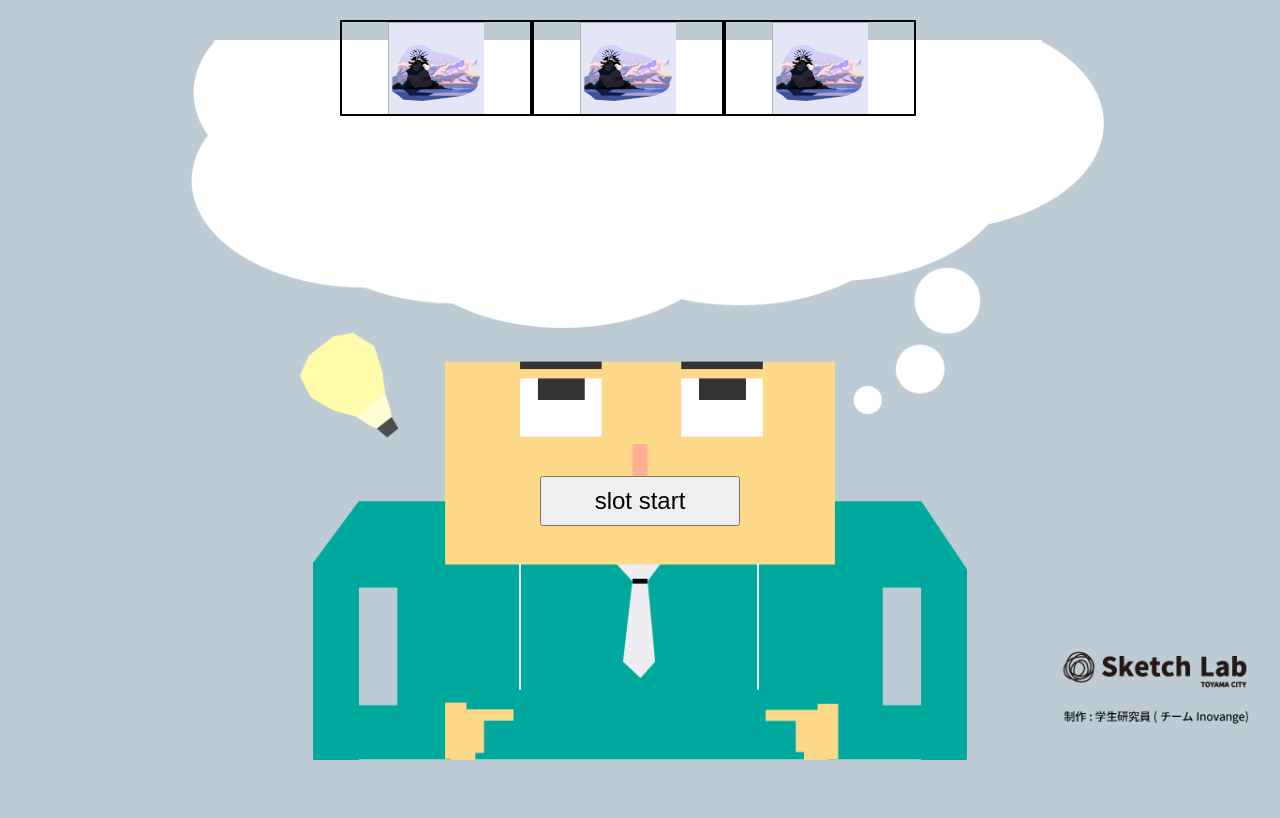
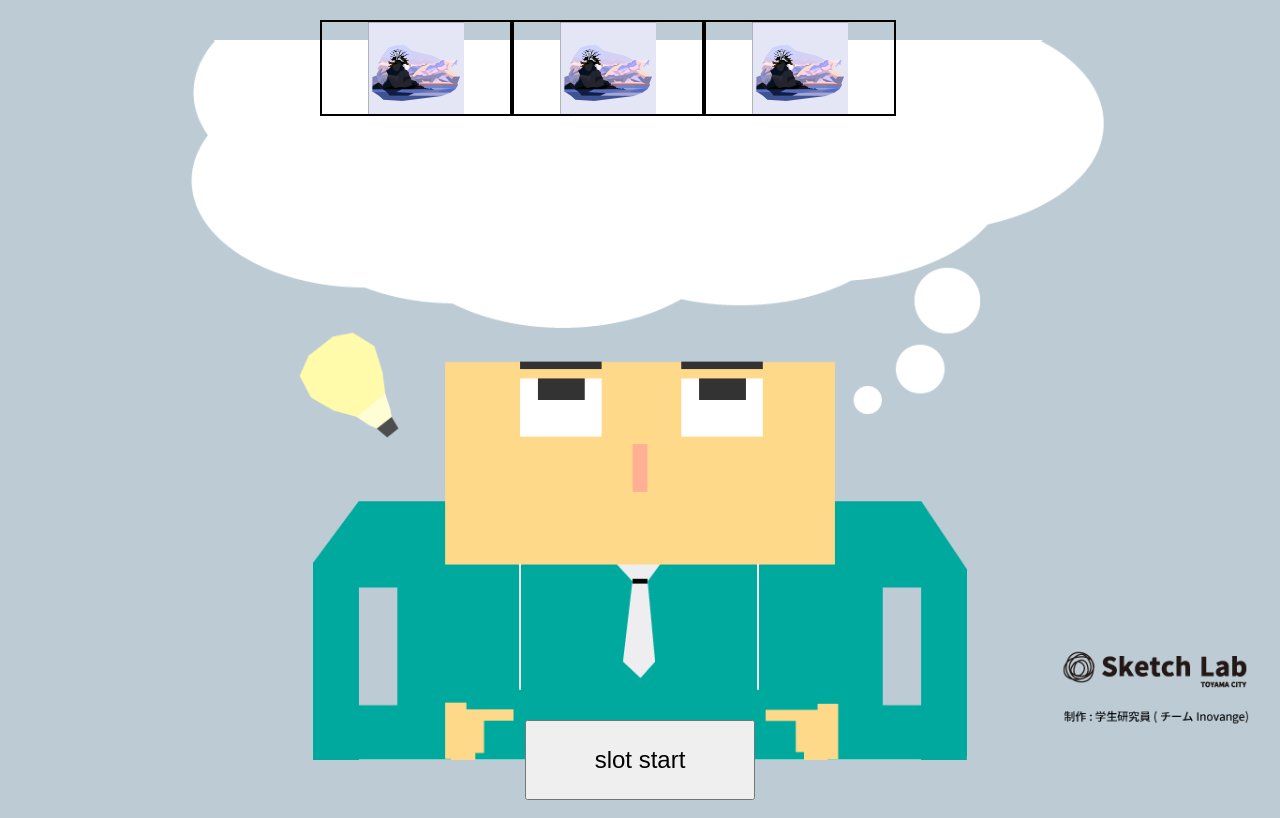
Before and after one commit to inovange/Big-Pad-01, a plain HTML site: page index.html in a window 1280 px wide. Drawn offline with nearby package versions, Linux system fonts and the light colour scheme.

Commit message:
css変更

```diff
--- a/index.html
+++ b/index.html
@@ -9,6 +9,8 @@
 <script src="https://ajax.googleapis.com/ajax/libs/jquery/2.2.4/jquery.min.js"></script>
 <script src="./jquery.easing.1.3.js"></script>
 <script src="./script.js"></script>
+<div class = "main-container">
+<input type="button" class="start" value= "slot start" onclick="javascript:slotStart();"/>
 <div class="slot-container">
     <div id="slots_a">
         <div class='wrapper'></div>
@@ -19,7 +21,7 @@
     <div id="slots_c">
         <div class='wrapper'></div>
     </div>
-        <input type="button" class="start" value= "slot start" onclick="javascript:slotStart();"/>
+</div>
 </div>
 <br style="clear: both"/>
 <div id="easing">
--- a/style.css
+++ b/style.css
@@ -21,7 +21,9 @@ html,body{
 /*slot枠線の親要素*/
 .slot-container{
     margin: 0 auto;
-    width: 600px;
+    width: 60%;
+    position: absolute;
+    left: 25%;
 }
 /*slotの図柄*/
 .wrapper img{
@@ -41,11 +43,12 @@ html,body{
 }
 /*startボタン*/
 input[type="button"] {
-    margin-top: 360px;
-    height: 50px;
-    width: 200px;
-    margin-left: 200px;
+    height: 10%;
+    width: 18%;
     font-size: x-large;
+    position: absolute;
+    top: 90%;
+    left: 41%;
     animation: flash 1s ease infinite alternate;
 }
 @keyframes flash {
@@ -68,3 +71,9 @@ input[type="button"] {
         color:#ff1493;
     }
 }
+
+.main-container{
+    height: 100vh;
+    width: 100%;
+    position: relative;
+}
```
